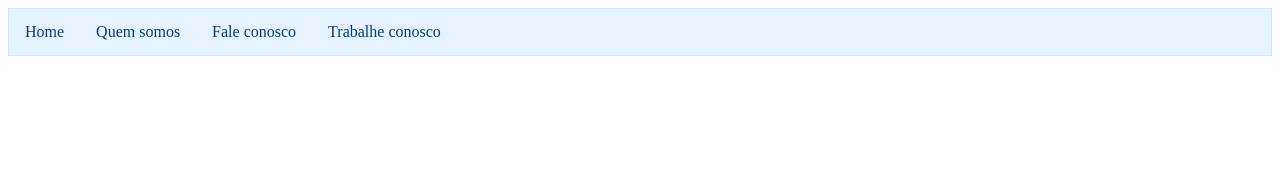
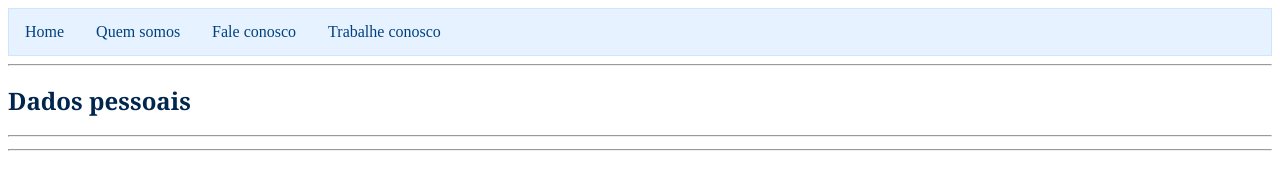
Before and after one commit to caelialmeida/jobsnet-faleconosco, a website: page views/sucesso.html in a window 1280 px wide. Drawn offline with Linux system fonts and the light colour scheme.

Commit message:
CSS do h2

```diff
--- a/views/sucesso.html
+++ b/views/sucesso.html
@@ -35,6 +35,11 @@
             color: white;
             background-color: #0073e6;
         }
+        h2 {
+            font-family: Georgia, serif;
+            font-size: 24px;
+            color: #00264d;
+        }
         </style>
 </head>
 <body>
@@ -44,5 +49,9 @@
         <li> <a href="#">Fale conosco</a></li>
         <li> <a href="#">Trabalhe conosco</a></li>
     </ul>
+    <hr />
+    <h2 style="margin-bottom: 0.75em; margin-top: 0.75em;">Dados pessoais</h2>
+    <hr style="margin-bottom: 0.75em" />
+    <hr/>
 </body>
 </html>
```
